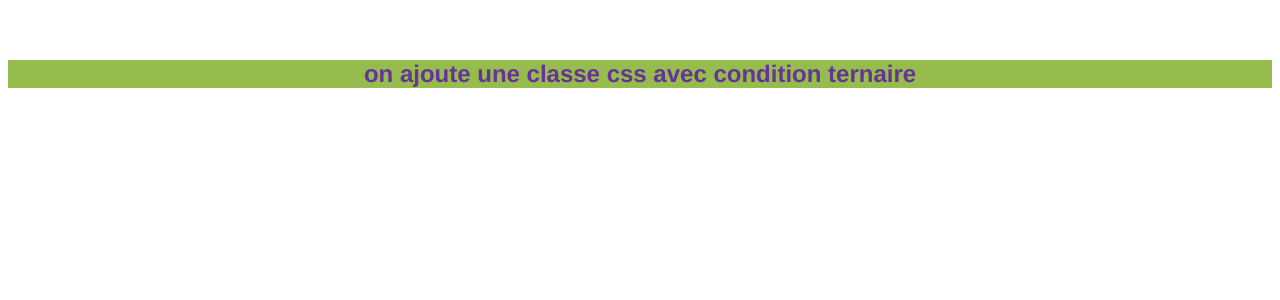
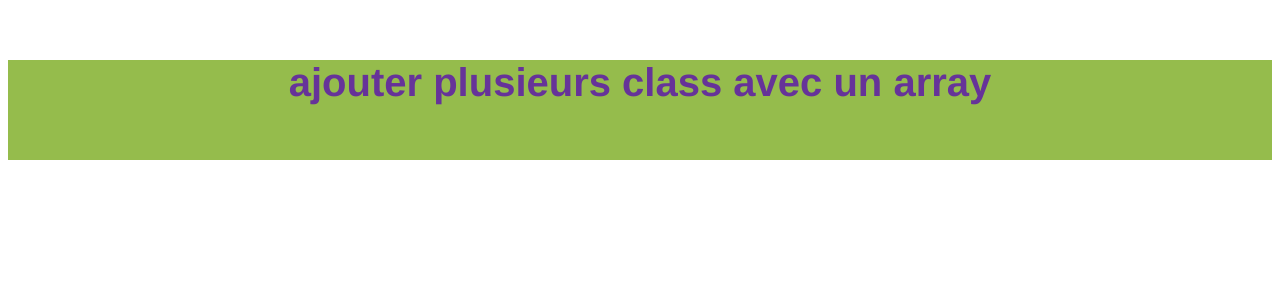
Before and after one commit to lapinRagnar/vue3_tuto, a Vue app: page / in a window 1280 px wide. Shown: the top 300 px of the page. Built offline with nearby package versions, Linux system fonts and the light colour scheme.

Commit message:
v-bind:class="['class1', 'class2']", ajouter plrs class avec un array

```diff
--- a/src/App.vue
+++ b/src/App.vue
@@ -1,5 +1,5 @@
 <template>
-  <h2 v-bind:class="isNew ? 'new' : 'sold_out'">on ajoute une classe css avec condition ternaire</h2>
+  <h2 v-bind:class="['new', 'sold_out']">ajouter plusieurs class avec un array</h2>
 </template>
 
 <script>
@@ -25,6 +25,7 @@ export default {
 .sold_out{
   color: #95bc4c;
   font-size: 40px;
+  height: 100px;
 }
 
 .new{
```
